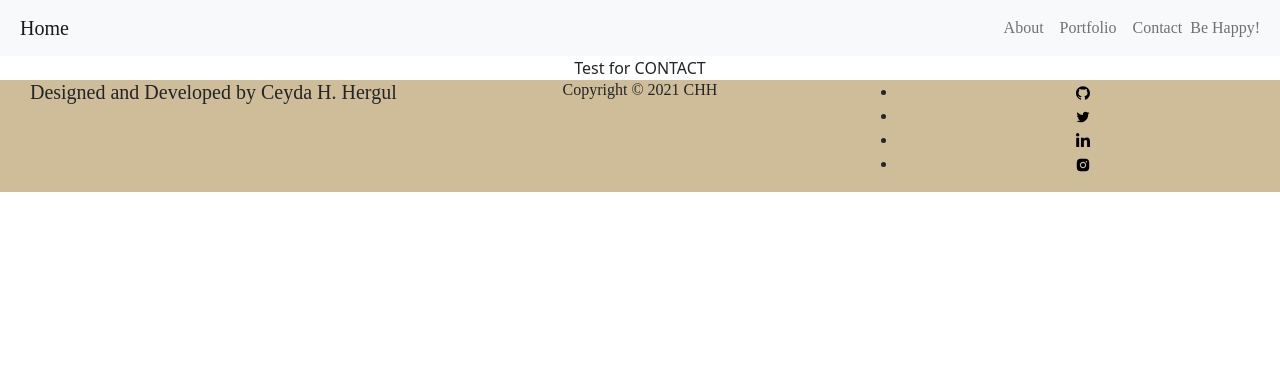
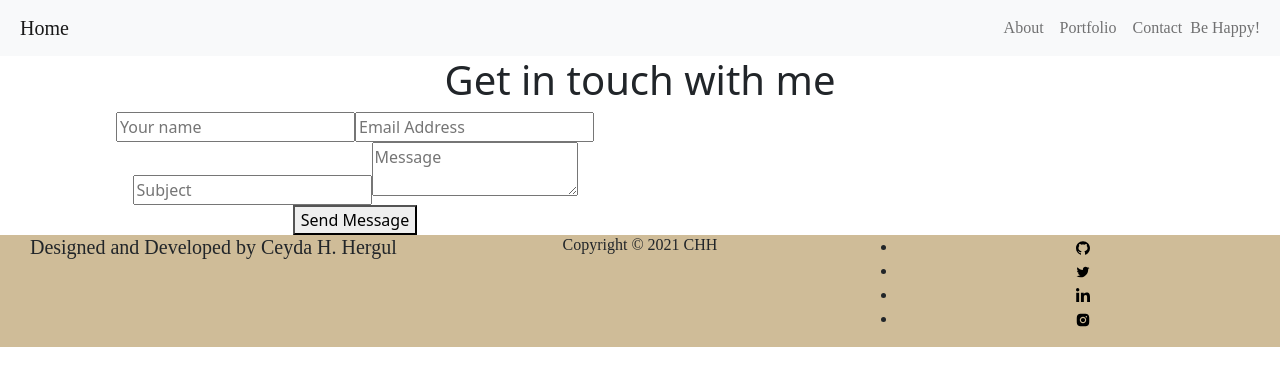
Before and after one commit to chergul/React-Portfolio, a React (Create React App) app: page /contact in a window 1280 px wide. Shown: the top 386 px of the page. Built offline with nearby package versions, Linux system fonts and the light colour scheme.

Commit message:
contact page basic

```diff
--- a/src/components/Contact.js
+++ b/src/components/Contact.js
@@ -4,8 +4,23 @@ import '../style.css';
 function Contact () {
     return (
         <div>
-            Test for CONTACT
+            <h1>Get in touch with me</h1>
+        <div className="container">
+            <div className="git-cont row">
+                <div className="col-12 col-sm-6 half">
+                    <form
+                    // action={contact.contactUrl ? contact.contactUrl : "https://formspree.io"} method={contact.contactUrl ? "POST" : "GET"}
+                    >
+                        <input type="text" id="fname" name="firstname" placeholder="Your name" required></input>
+                        <input type="mail" id="mailid" name="Email" placeholder="Email Address" required></input>
+                        <input type="text" id="sub" name="Subject" placeholder="Subject" required></input>
+                        <textarea id="msg" name="message" placeholder="Message" required></textarea>
+                        <button style={{cursor: 'pointer'}} type="submit">Send Message</button>
+                    </form>
+                </div>
+            </div>
         </div>
+    </div>
 
 
     )
```
